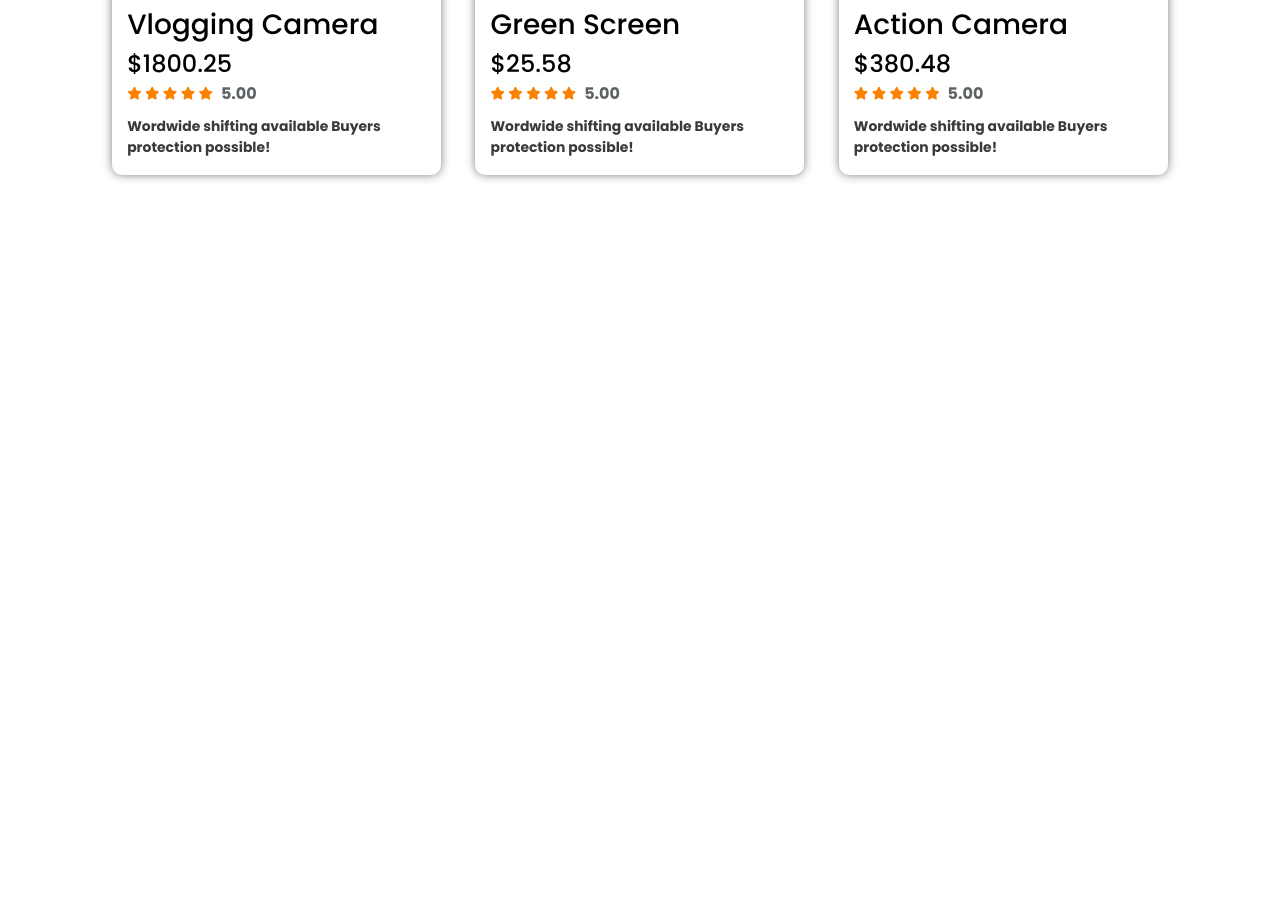
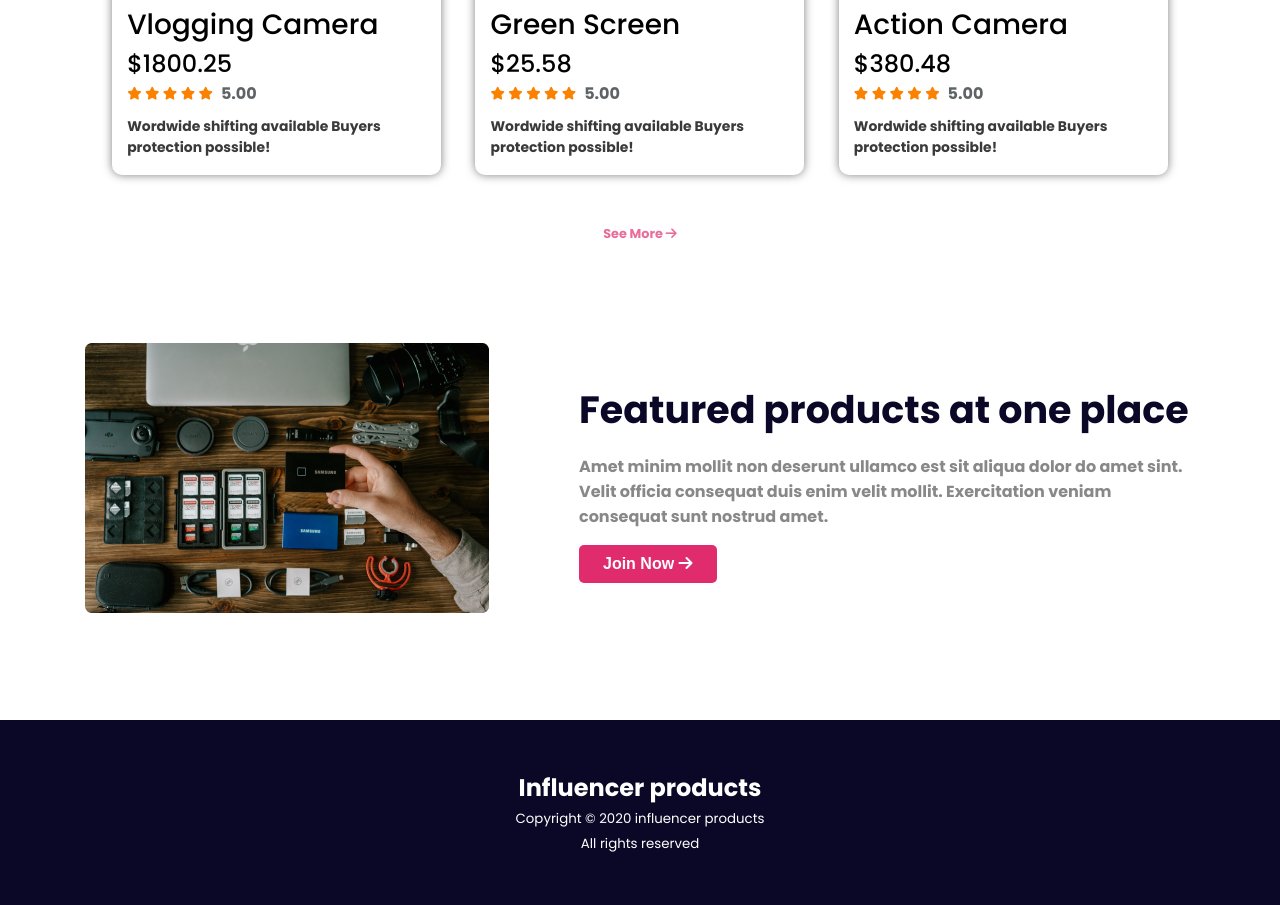
Before and after one commit to wp-shuvo/influencer-gear-website, a plain HTML site: page index.html in a window 1280 px wide. Shown: the part 2178-3083 px from the top of the page. Before the commit the page ends 2453 px from the top, so only its background shows below. Drawn offline with Linux system fonts and the light colour scheme.

Commit message:
added footer section

```diff
--- a/css/responsive.css
+++ b/css/responsive.css
@@ -14,12 +14,14 @@
   margin: 8px;
 }
 /* banner area */
-.banner{
+.banner,
+.features{
   margin: 20px;
   flex-direction: column-reverse;
   justify-content: center;
 }
-.banner-left-arae{
+.banner-left-arae,
+.right-area-text{
   text-align: center;
   margin-bottom: 30px;
 
@@ -61,13 +63,15 @@
 .main-nav-area h2{
   margin-bottom: 20px;
 }
-.banner{
+.banner,
+.features{
   margin: 20px;
   flex-direction: column-reverse;
   justify-content: center;
   align-items: center;
 }
-.banner-left-arae{
+.banner-left-arae,
+.right-area-text{
   text-align: center;
   margin-bottom: 30px;
 
@@ -93,10 +97,3 @@
   gap: 30px;
 }
 }
-
-
-/* For larger then tablet device responsive */
-@media screen and (min-width:992px) and (max-width:1440px){
-
-
-}
--- a/css/style.css
+++ b/css/style.css
@@ -127,7 +127,7 @@ body{
   text-align: center;
 }
 .products-area{
-  margin-bottom: 100px;
+  margin-bottom: 50px;
 }
 
 .product{
@@ -175,3 +175,71 @@ body{
   align-content: center;
   gap: 30px;
 }
+#see-more{
+  text-align: center;
+  color: hsla(338, 74%, 53%, 0.703);
+  font-size: .8em;
+  font-weight: 700;
+  margin-bottom: 100px;
+  transition: .2s;
+}
+#see-more:hover{
+  color: hsl(338, 74%, 53%);
+  font-size: 1em;
+  cursor: pointer;
+}
+
+/* Feature Section style */
+#btn-join-now{
+  background: var(--pink);
+  color: var(--white);
+  font-size: 1em;
+  font-weight: 700;
+  padding: 10px 24px;
+  border: none;
+  border-radius: 5px;
+  transition: .2s;
+}
+#btn-join-now:hover{
+  background: var(--white);
+  color: var(--pink);
+  border: 2px solid var(--pink);
+}
+
+.features{
+  max-width: 1110px;
+  margin: 0 auto;
+  justify-content: space-between;
+  align-items: center;
+  gap: 90px;
+  margin-bottom: 100px;
+}
+.right-area-text h2{
+  font-size: 2.375em;
+  font-weight: 700;
+  color: #0A0826;
+  margin-bottom: 16px;
+}
+.features .right-area-text p{
+  font-size: 1em;
+  font-weight: 700;
+  color: #6c6c6ccf;
+  margin-bottom: 16px;
+}
+
+/* footer area style */
+footer{
+  width: 100%;
+  background-color: #0A0826;
+  text-align: center;
+  padding: 50px 0 ;
+  color: var(--white);
+}
+footer h5{
+  font-size: 24px;
+  font-weight: 700;
+}
+footer icon-set i{
+  display: block;
+  margin: 20px;
+}
--- a/index.html
+++ b/index.html
@@ -234,9 +234,31 @@
             </div>
           </div>
         </div>
+        <p id="see-more">See More <i class="fa-solid fa-arrow-right"></i></p>
+      </section>
+      <!-- Feature Section -->
+      <section class="features display-flex">
+        <div class="img-area">
+          <img src="./images/gear.png" alt="">
+        </div>
+        <div class="right-area-text">
+          <h2>Featured products at one place</h2>
+          <p>Amet minim mollit non deserunt ullamco est sit aliqua dolor do amet sint. Velit officia consequat duis enim
+            velit
+            mollit. Exercitation veniam consequat sunt nostrud amet.</p>
+          <button id="btn-join-now">Join Now <i class="fa-solid fa-arrow-right"></i></button>
+        </div>
       </section>
     </main>
+    <!-- footer area start -->
+    <footer>
+      <h5>Influencer products</h5>
+      <p><small>Copyright © 2020 influencer products</small></p>
+      <p><small>All rights reserved</small></p>
+      <div class="icon-set">
 
+      </div>
+    </footer>
 </body>
 
 </html>
```
